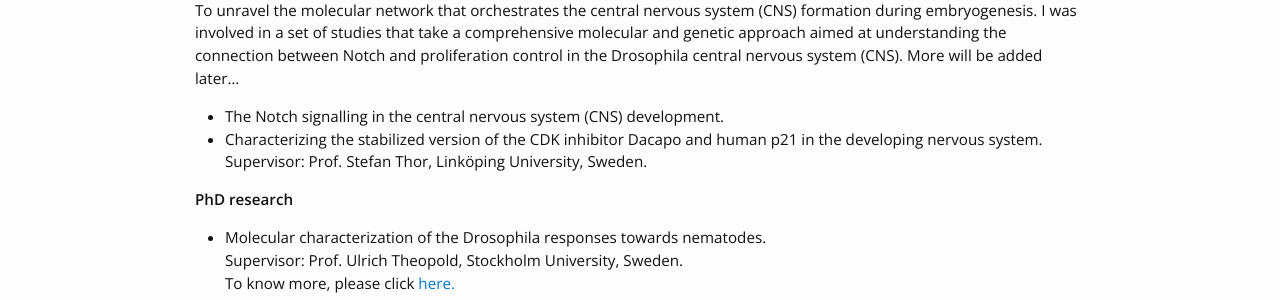
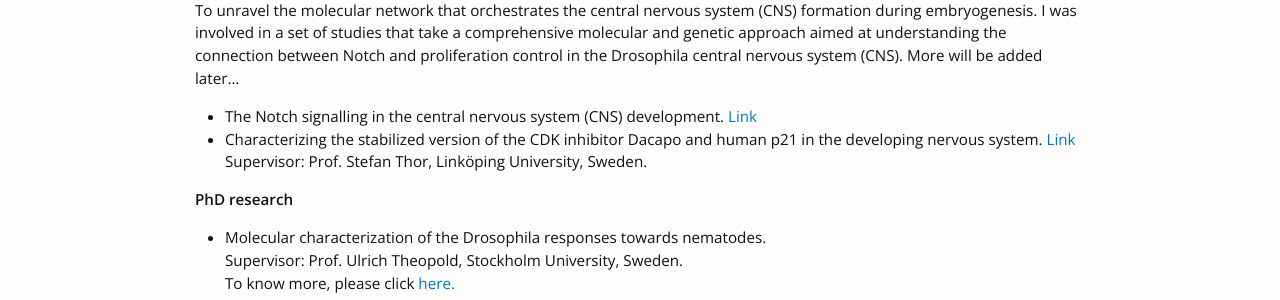
Before and after one commit to Badrul-Arefin/badrul-arefin.github.io, a Jekyll site: the page built from research.md, in a window 1280 px wide. Shown: the part 369-669 px from the top of the page. Built offline with Jekyll 4.4.1, drawn with Linux system fonts in a browser that asks for light colours.

Commit message:
Update research.md

```diff
--- a/research.md
+++ b/research.md
@@ -12,9 +12,8 @@ Here I listed the projects title just to give you a glimpse of what research I w
 <b> 1st Postdoc research</b><br>
 To unravel the molecular network that orchestrates the central nervous system (CNS) formation during embryogenesis. I was involved in a set of studies that take a comprehensive molecular and genetic approach aimed at understanding the connection between Notch and proliferation control in the Drosophila central nervous system (CNS). More will be added later...
 <br>
-- The Notch signalling in the central nervous system (CNS) development.<br>
-- Characterizing the stabilized version of the CDK inhibitor Dacapo and human p21 in the developing nervous system.
-<br>Supervisor: Prof. Stefan Thor, Linköping University, Sweden.
+- The Notch signalling in the central nervous system (CNS) development. <a href="https://www.ncbi.nlm.nih.gov/pubmed/31825841">Link</a> <br>
+- Characterizing the stabilized version of the CDK inhibitor Dacapo and human p21 in the developing nervous system. <a href="https://www.ncbi.nlm.nih.gov/pubmed/31289041">Link</a><br>Supervisor: Prof. Stefan Thor, Linköping University, Sweden.
 
 
 <b>PhD research</b><br>
```
